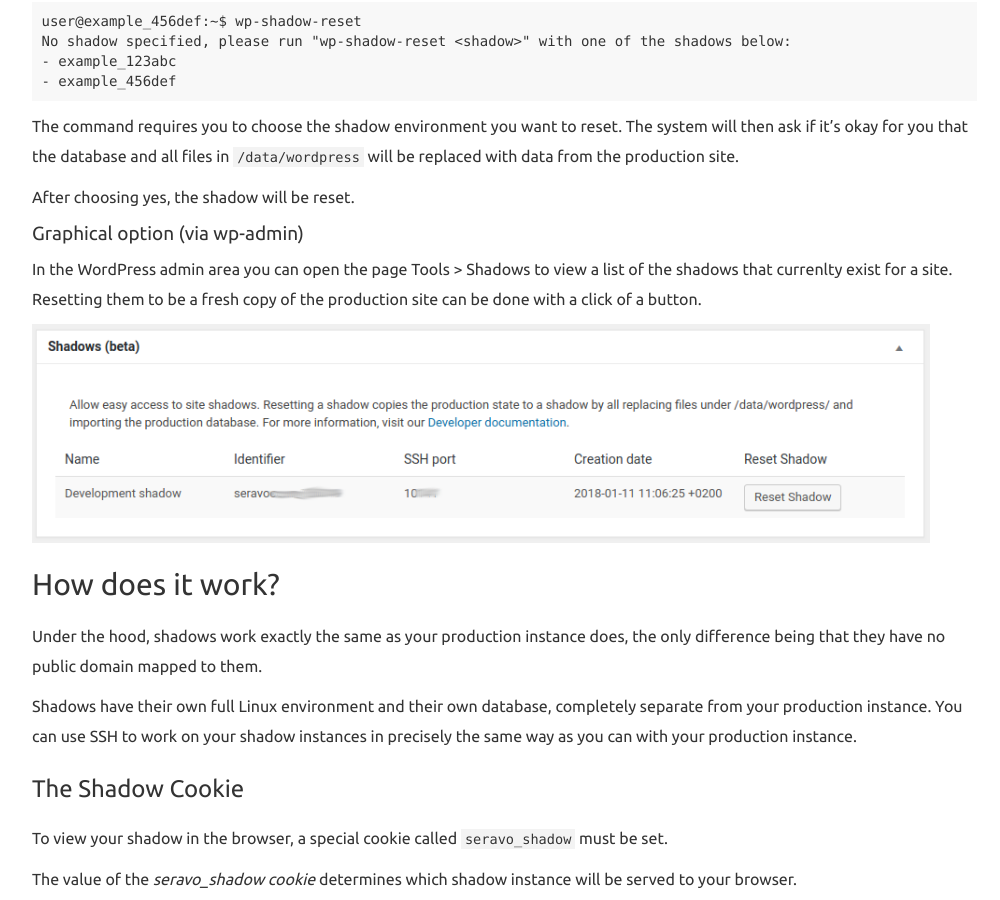
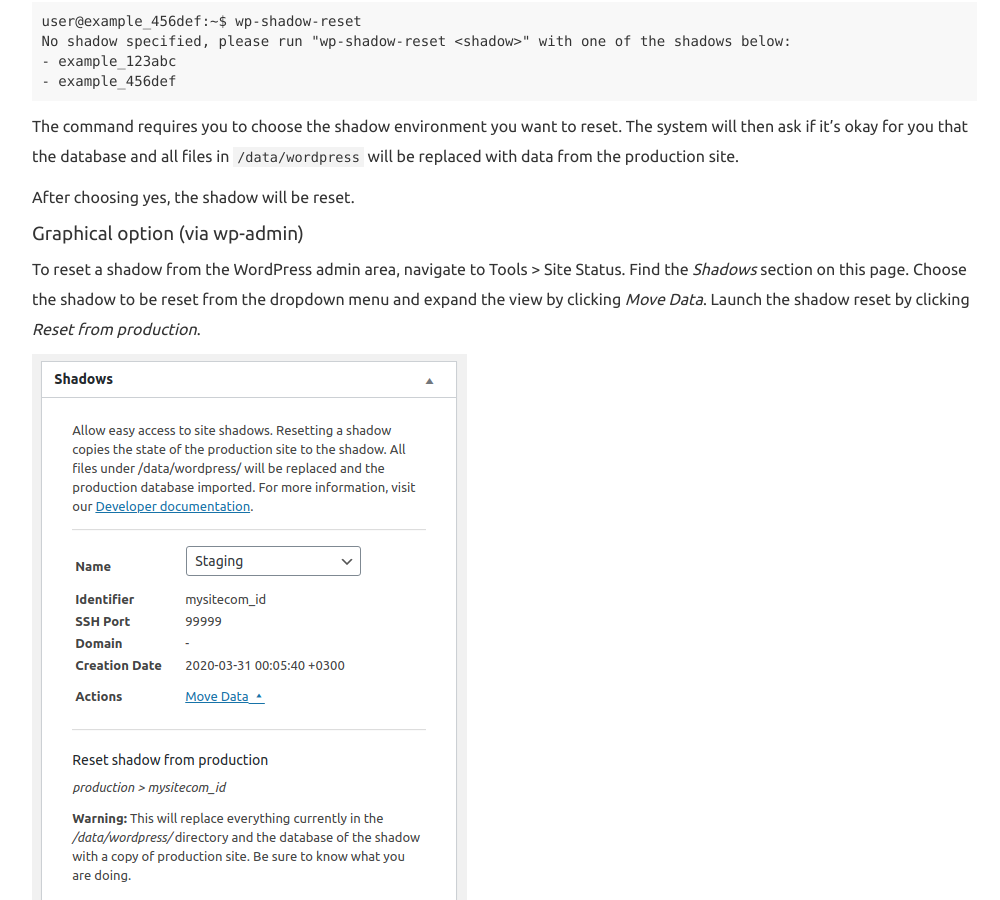
Before and after one commit to Seravo/docs, a Jekyll site: the page built from _posts/2016-05-11-shadows.md, in a window 1280 px wide and 900 px high, scrolled down 1780 px. Shown: the whole window, without its empty margins (233-1233 px from the left). Built offline with Jekyll 4.4.1, drawn with Linux system fonts in a browser that asks for light colours; nearby versions of some CDN libraries.

Commit message:
Update shadow reset instructions when using GUI
Instructions on how to reset a shadow by using a graphical interface were referencing an older version of Seravo plugin

```diff
--- a/_posts/2016-05-11-shadows.md
+++ b/_posts/2016-05-11-shadows.md
@@ -64,10 +64,9 @@ After choosing yes, the shadow will be reset.
 
 #### Graphical option (via wp-admin)
 
-In the WordPress admin area you can open the page Tools &gt; Shadows to view a list of the shadows that currenlty exist for a site. Resetting them to be a fresh copy of the production site can be done with a click of a button.
+To reset a shadow from the WordPress admin area, navigate to Tools &gt; Site Status. Find the *Shadows* section on this page. Choose the shadow to be reset from the dropdown menu and expand the view by clicking *Move Data*. Launch the shadow reset by clicking *Reset from production*.
 
-![Shadows overview in WordPress admin]({{site.baseurl}}/images/shadows-list.png)
-
+![Shadows overview in WordPress admin]({{site.baseurl}}/images/seravo-plugin-shadows.png)
 
 ## How does it work?
 
```
Also changed, not shown: images/seravo-plugin-shadows.png (added), images/shadows-list.png (deleted).
